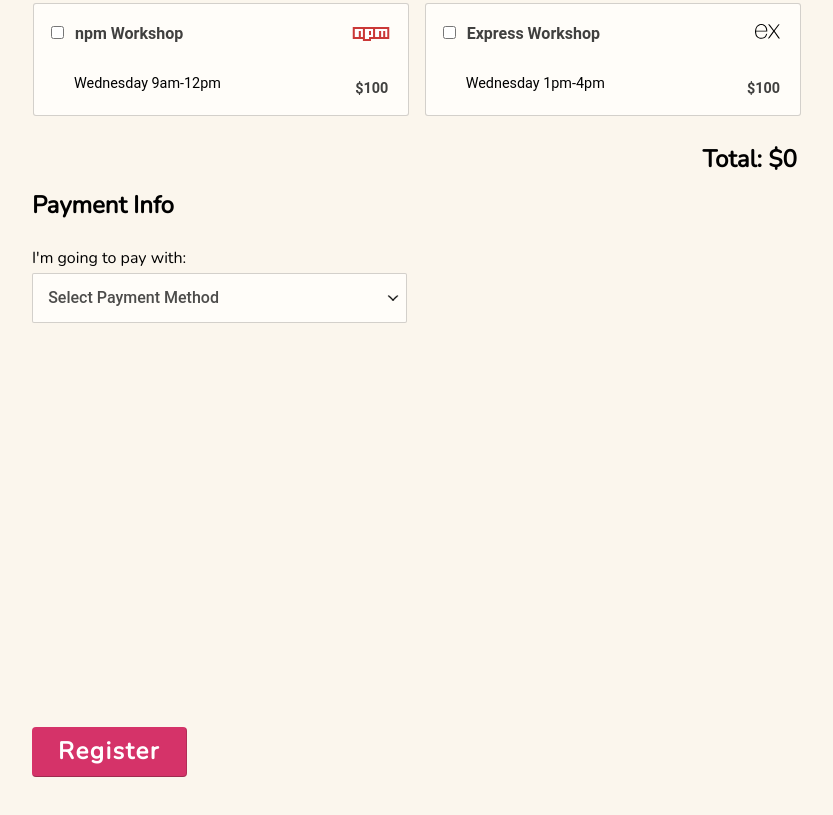
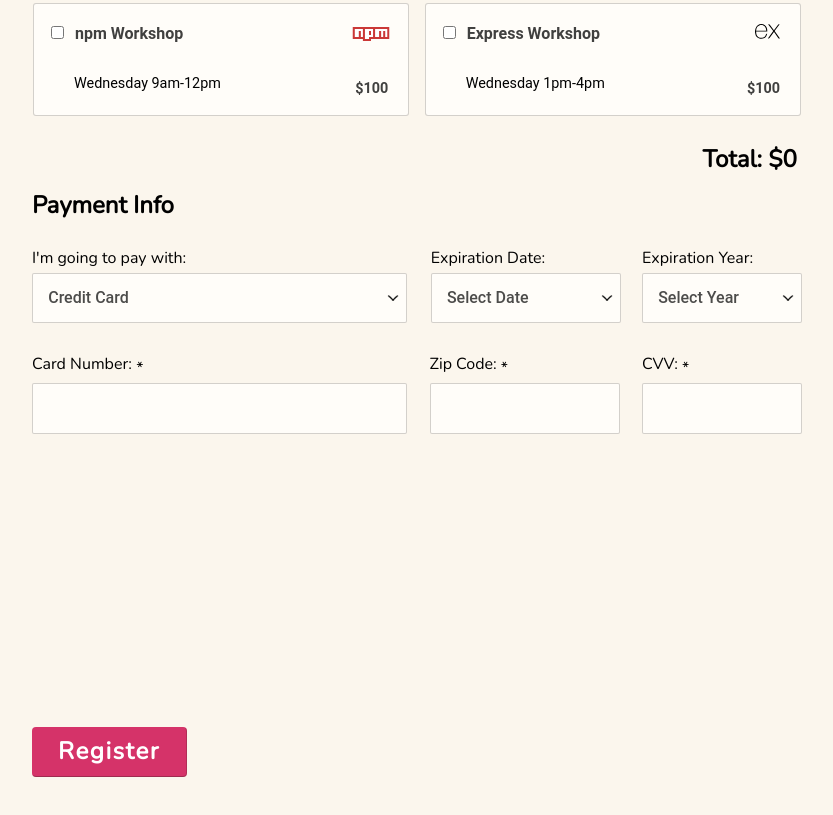
Before and after one commit to anegg0/interactiveForm, a plain HTML site: page index.html in a window 1280 px wide. Shown: the part 1075-1890 px from the top of the page, without its empty margins (223-1056 px from the left). Drawn offline with nearby package versions, Linux system fonts and the light colour scheme.

Commit message:
cc selected by default

```diff
--- a/index.html
+++ b/index.html
@@ -152,7 +152,7 @@
           <label for="payment">I'm going to pay with:</label>
           <select id="payment" name="user-payment">
             <option value="select method" hidden>Select Payment Method</option>
-            <option value="credit-card">Credit Card</option>
+            <option value="credit-card" selected>Credit Card</option>
             <option value="paypal">PayPal</option>
             <option value="bitcoin">Bitcoin</option>
           </select>
--- a/js/script.js
+++ b/js/script.js
@@ -93,8 +93,8 @@
 const creditCardBox = document.querySelector(".credit-card-box");
 paypal.style.visibility = "hidden";
 bitcoin.style.visibility = "hidden";
-creditCardBox.style.visibility = "hidden";
-creditCardExpirationBox.style.visibility = "hidden";
+// creditCardBox.style.visibility = "hidden";
+// creditCardExpirationBox.style.visibility = "hidden";
 
 payment.addEventListener("change", (e) => {
   const clicked = e.target.value;
```
